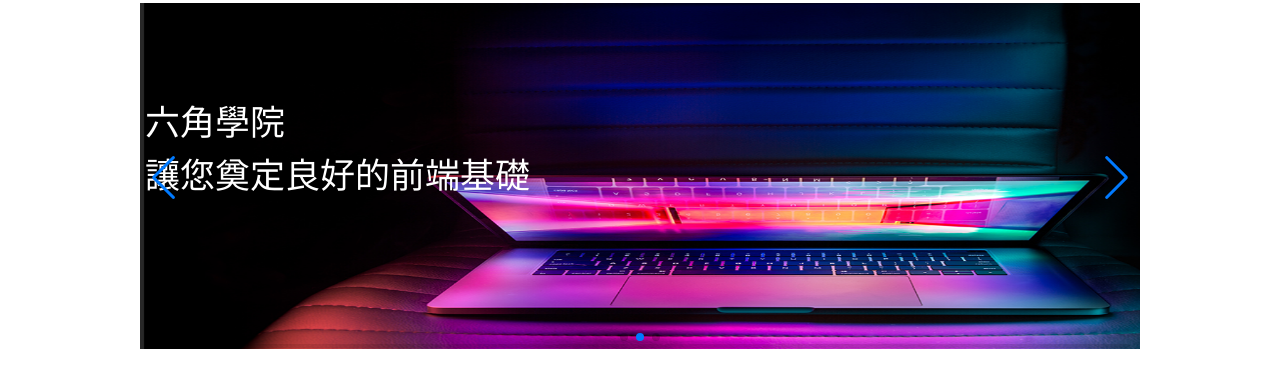
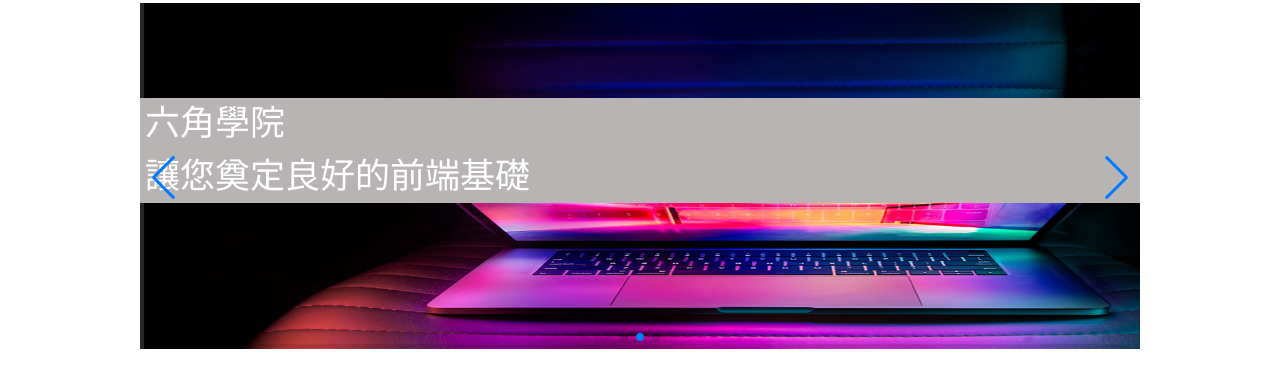
Before and after one commit to celialan94/jqueryproject, a plain HTML site: page index.html in a window 1280 px wide. Shown: the part 101-481 px from the top of the page. Drawn offline with nearby package versions, Linux system fonts and the light colour scheme.

Commit message:
Update style.css

```diff
--- a/css/style.css
+++ b/css/style.css
@@ -235,7 +235,7 @@
   font-size: 35px;
   line-height:1.5 ;
   padding-left: 5px;
-  background: color #b8b4b4; ;
+  background-color: #b8b4b4; ;
   width:1000px ;
   position: absolute;
   top:95px;
```
